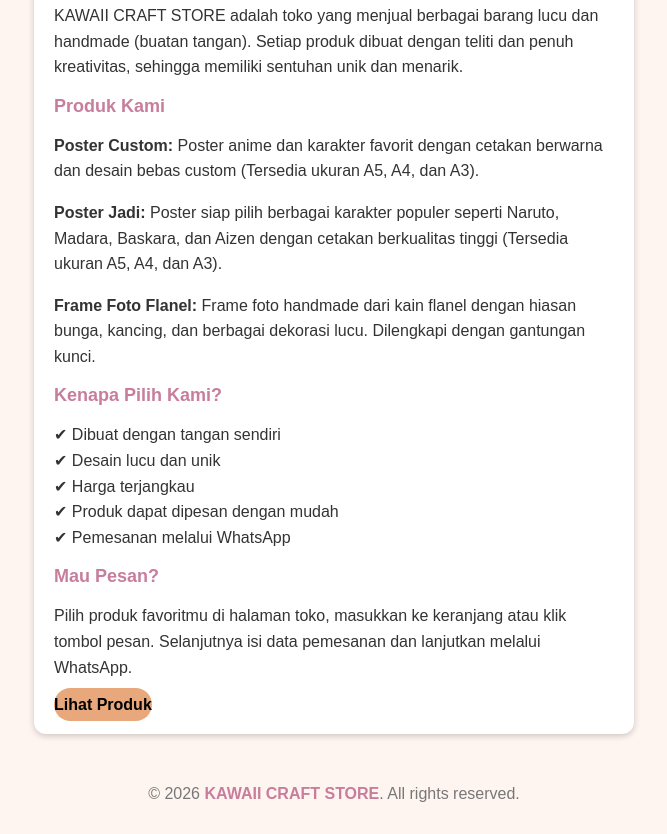
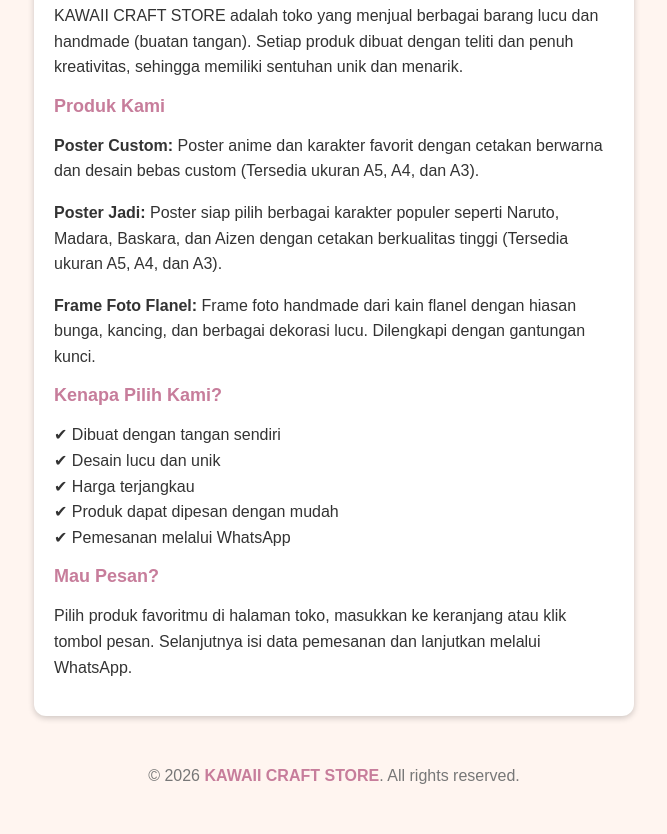
Before and after one commit to lhocoplok-a11y/KAWAICRAFT, a plain HTML site: page tentang.html in a window 1280 px wide. Shown: the part 349-1183 px from the top of the page, without its empty margins (306-973 px from the left). Drawn offline with Linux system fonts and the light colour scheme.

Commit message:
Update tentang.html

```diff
--- a/tentang.html
+++ b/tentang.html
@@ -89,8 +89,6 @@
       melalui WhatsApp.
     </p>
 
-    <a class="kembali tombol" href="index.html#katalog">Lihat Produk</a>
-
   </section>
 
   <footer>
```
